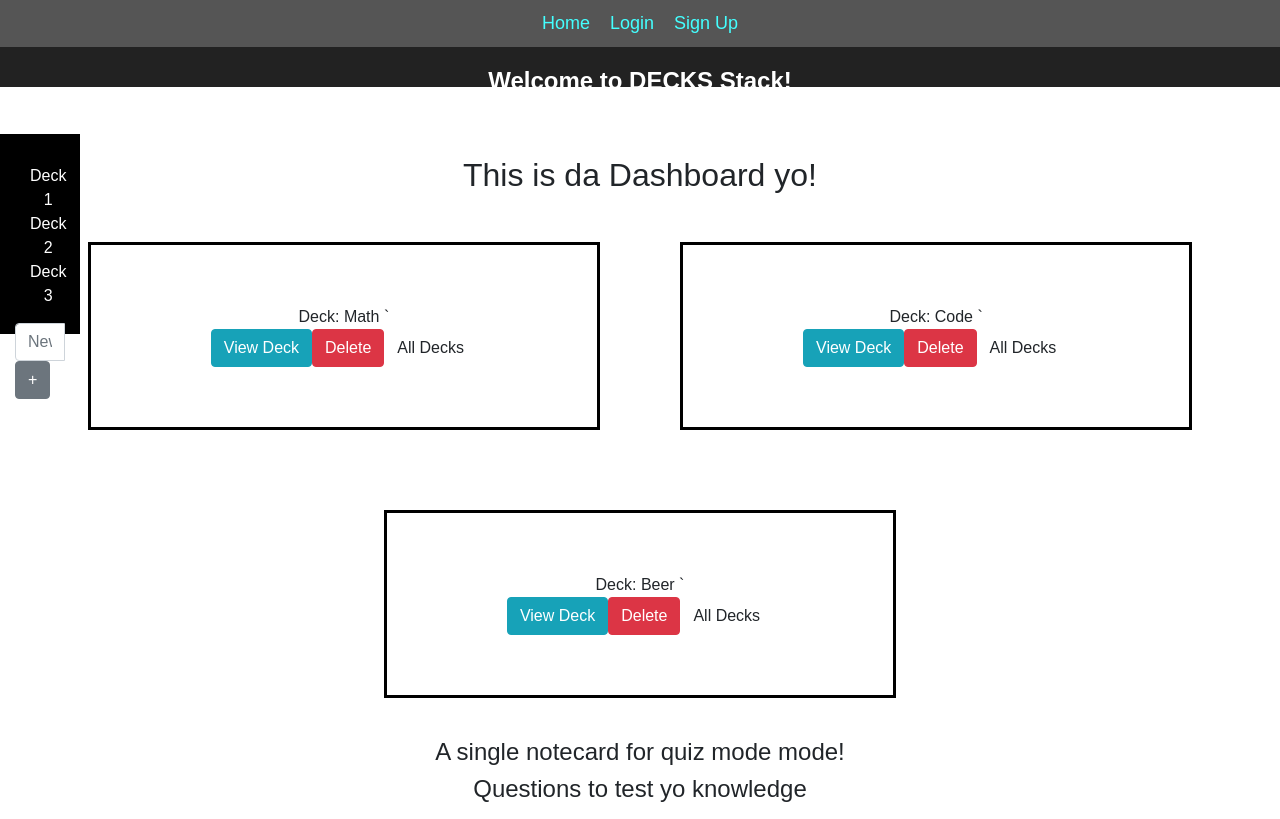
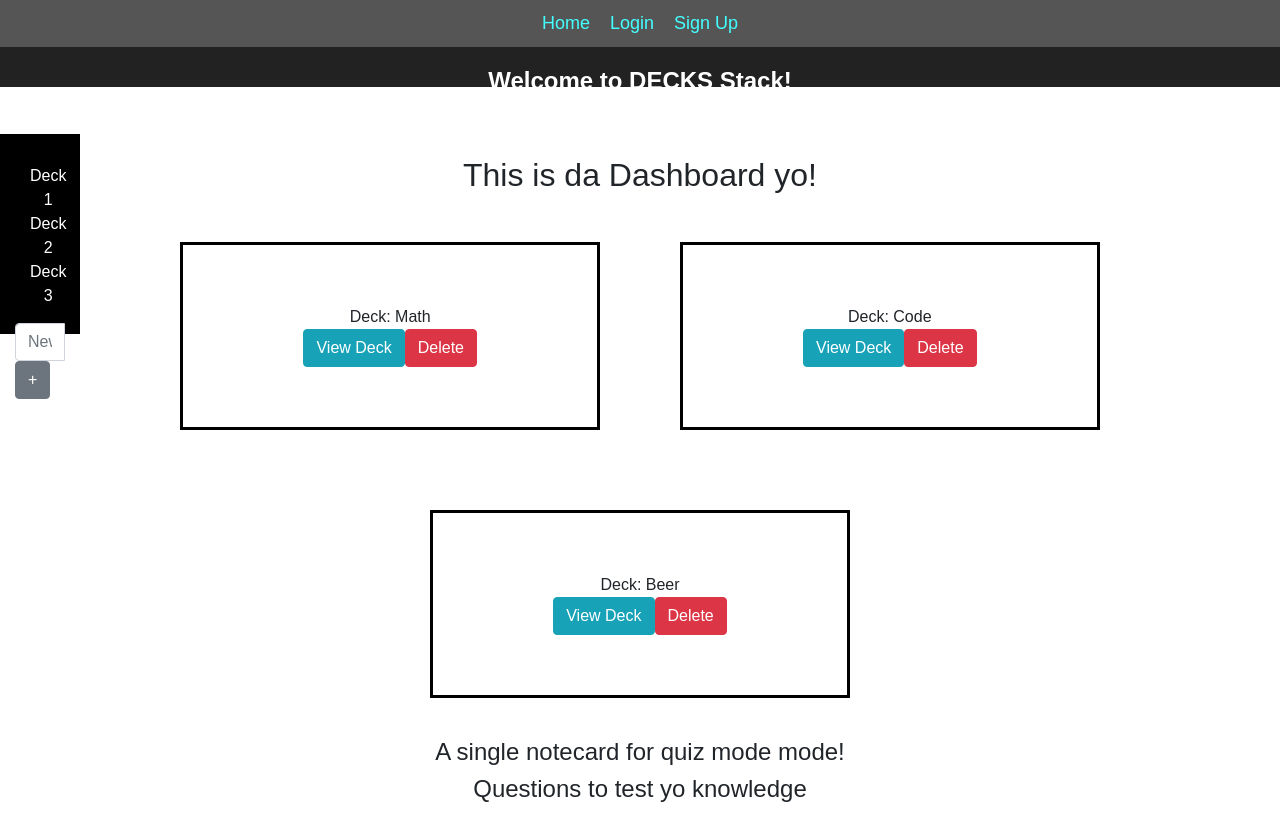
Before and after one commit to philpatt/flashcard-project3, a React (Create React App) app in the folder client/: page /Dashboard in a window 1280 px wide. Built offline with nearby package versions, Linux system fonts and the light colour scheme.

Commit message:
cards in deck displaying

```diff
--- a/client/src/App.css
+++ b/client/src/App.css
@@ -129,7 +129,7 @@ a{
 
 /* DECK STACKED DISPLAY ON DASHBOARD */
 
-.single-deck{
+.single-deck, .Card-container{
   display: inline-block;
   padding: 60px 120px;
   border-style: solid;
--- a/client/src/components/Cards.js
+++ b/client/src/components/Cards.js
@@ -15,6 +15,7 @@ class Cards extends Component {
                         <Button bsStyle='danger' >Delete</Button>
                         <Button bsStyle='info'>View Card</Button>
 
+
                     </li>
                 </ul>
             </div>
--- a/client/src/components/Dashboard.js
+++ b/client/src/components/Dashboard.js
@@ -22,8 +22,8 @@ class Dashboard extends Component {
                         question: 'Is math important?',
                         answer: 'Only if you want to know it.'
                     }, {
-                        question: 'Is math important?',
-                        answer: 'Only if you want to know it.'
+                        question: 'WHy is Pete good at Math?',
+                        answer: 'cuz hes a smart guy.'
                     }]
                 },
                 {
@@ -72,11 +72,10 @@ handleDeckDeleteClick (event) {
         const allDecks = this.state.decks.map( (deck, index) => {
             return(
                 <div className="single-deck" data-key={index}>
-                    Deck: {deck.name} `
+                    Deck: {deck.name}
                     <br />
                     <Button bsStyle='info' onClick={event => this.handleViewDeckClick(event)}>View Deck</Button>
-                    <Button bsStyle='danger'onClick={this.handleDeckDeleteClick}>Delete</Button>
-                    <Button bsStyle='submit' onClick={event => this.handleViewDeckClick(event)}>All Decks</Button>
+                    <Button bsStyle='danger' onClick={this.handleDeckDeleteClick}>Delete</Button>
                 </div>
             );
         });
--- a/client/src/components/Deck.js
+++ b/client/src/components/Deck.js
@@ -5,26 +5,36 @@ import axios from 'axios';
 import { Button } from 'react-bootstrap';
 
 class Deck extends Component {
+    // constructor(props) {
+    //     super(props);
+
+    //     this.state = {
+    //         cards: this.props.deck
+    //     }
+    // }
+
+     render () {
+        console.log('HEY PETE THIS IS PROPS',this.props.deck);
+
+        const oneCard = this.props.deck.cards.map( (card) => {
+            return(
+                <div className = 'Card-container'>
+                question: {card.question}
+                answer: {card.answer}
+                </div>
+            );
+        });
 
 
-     render () {
-
-        console.log('HEY PETE THIS IS PROPS',this.props)
-        // const allCards = this.props.deck.map(card => {
-            // return(
-            //     <div className="single-deck">
-            //         card: {card.question}
-            //     </div>
-        //     );
-        // });
         return (
             <div className='deck-container'>
-                {/* <h2>this is all the cards for { this.props.cards[0].question }</h2>
-                <h2>this is all the cards for {this.props.cards[1].question}</h2>
+                <Button bsStyle='info' onClick={ this.handleAddNewCard}>Add New card</Button>
+                {/* return to all cards button */}
+                {oneCard}
 
-                <Button bsStyle='info' onClick={ this.handleAddNewCard}>Add New card</Button> */}
-                {/* <Button bsStyle='submit' onClick={this.handleViewDeckClick.bind(this)}>Go back to All Decks</Button> */}
-                {/* {allCards} */}
+
+
+
 
             </div>
         )
```
